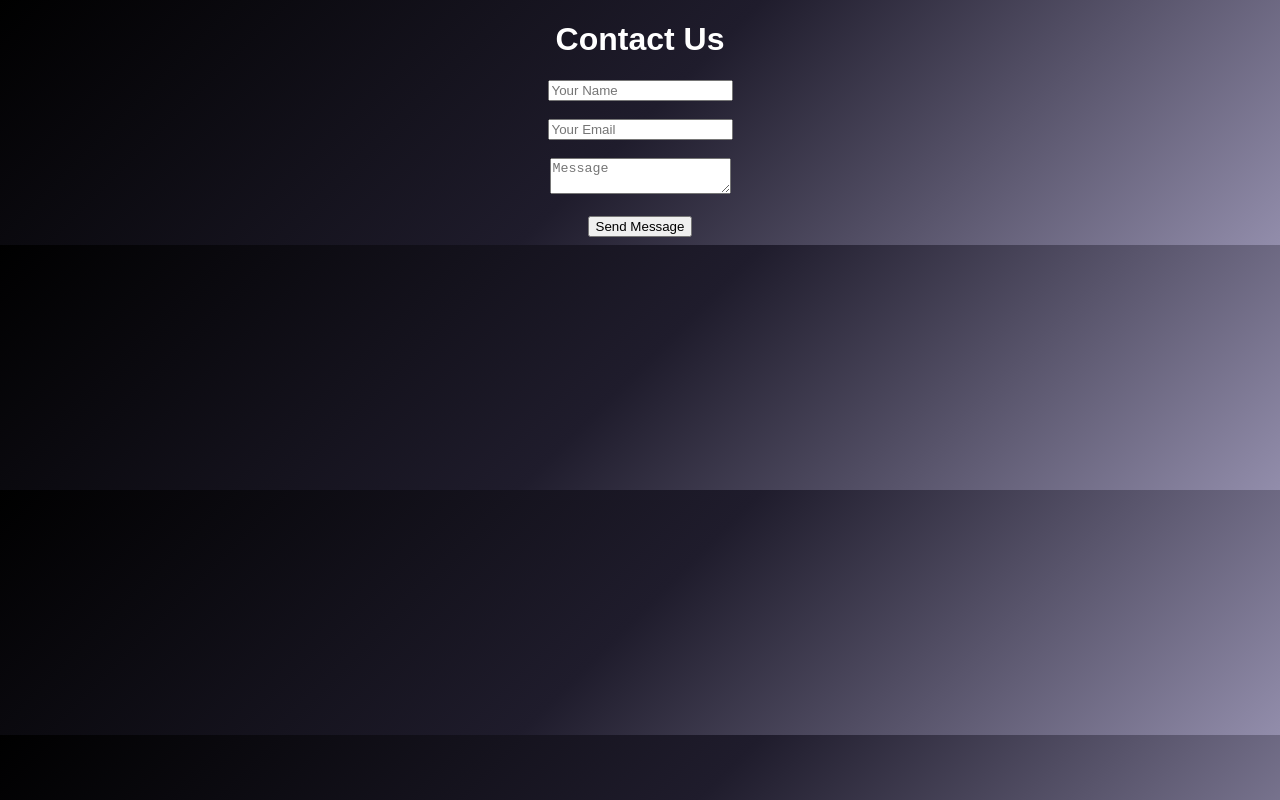
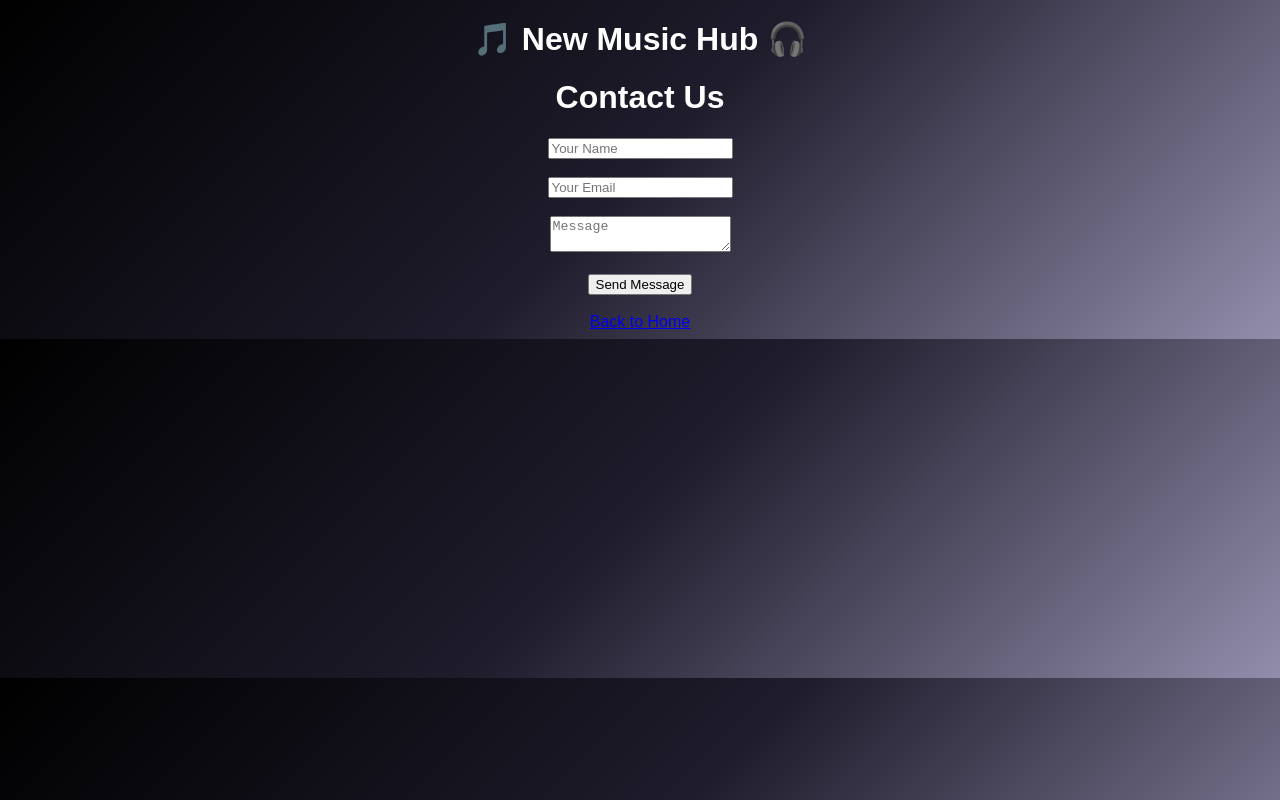
Before and after one commit to kevinniwa7/new-music-hub, a website: page public/contact.html in a window 1280 px wide. Drawn offline with Linux system fonts and the light colour scheme.

Commit message:
Update contact.html

```diff
--- a/public/contact.html
+++ b/public/contact.html
@@ -1,10 +1,12 @@
-
 <!DOCTYPE html>
 <html>
 <head>
+  <title>Contact - New Music Hub</title>
   <link rel="stylesheet" href="style.css">
 </head>
 <body>
+  <div class="logo">🎵 New Music Hub 🎧</div>
+
   <h1>Contact Us</h1>
   <form action="/contact" method="POST">
     <input name="name" placeholder="Your Name" required><br><br>
@@ -12,5 +14,7 @@
     <textarea name="message" placeholder="Message" required></textarea><br><br>
     <button type="submit">Send Message</button>
   </form>
+
+  <br><a href="/">Back to Home</a>
 </body>
 </html>
```
Lines whose indentation alone changed are shown as unchanged.
